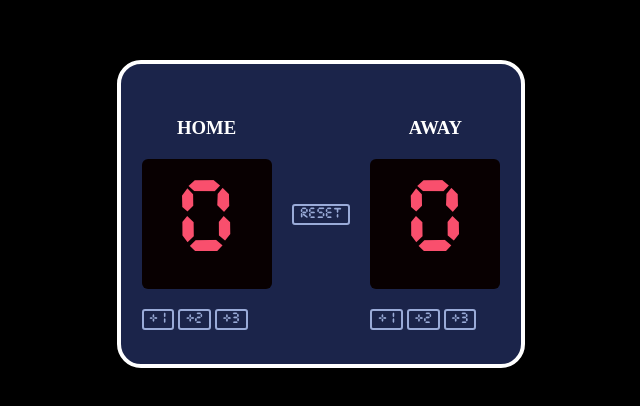
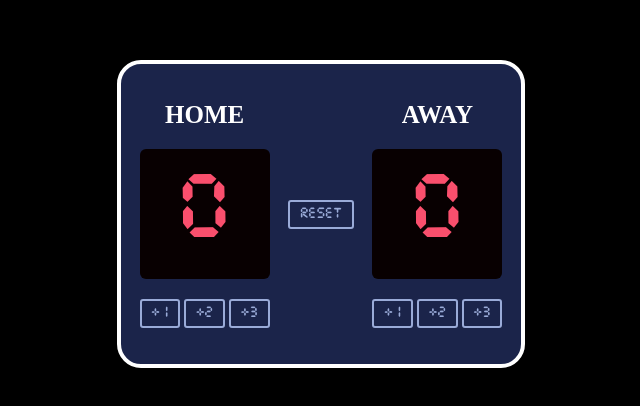
Before and after one commit to JvR-Hannes/Basketball-Scoreboard, a plain HTML site: page index.html in a window 1280 px wide. Shown: the part 186-592 px from the top of the page, without its empty margins (319-959 px from the left). Drawn offline with Linux system fonts and the light colour scheme.

Commit message:
Made few CSS tweaks

```diff
--- a/index.css
+++ b/index.css
@@ -11,6 +11,8 @@ html, body {
 h3 {
     color: white;
     text-align: center;
+    font-size: 25px;
+    margin: auto;
 }
 
 @font-face {
@@ -38,7 +40,7 @@ h3 {
     font-family: score-font;
     color: #F94F6D;
     text-align: center;
-    font-size: 90px;
+    font-size: 80px;
     font-style: normal;
     font-weight: 300;
     display: flex;
@@ -52,6 +54,13 @@ button {
     border-radius: 3px;
     border: 2px solid #9AABD8;
     color: #9AABD8;
+    padding: 5px 10px;
+}
+
+button:hover,
+button:focus {
+    background-color: #9AABD8;
+    color: black;
 }
 
 .board {
```
Also changed, not shown: android-chrome-192x192.png (added), android-chrome-512x512.png (added), apple-touch-icon.png (added), favicon link.txt (added), favicon-16x16.png (added), favicon-32x32.png (added), favicon.ico (added), site.webmanifest (added).
